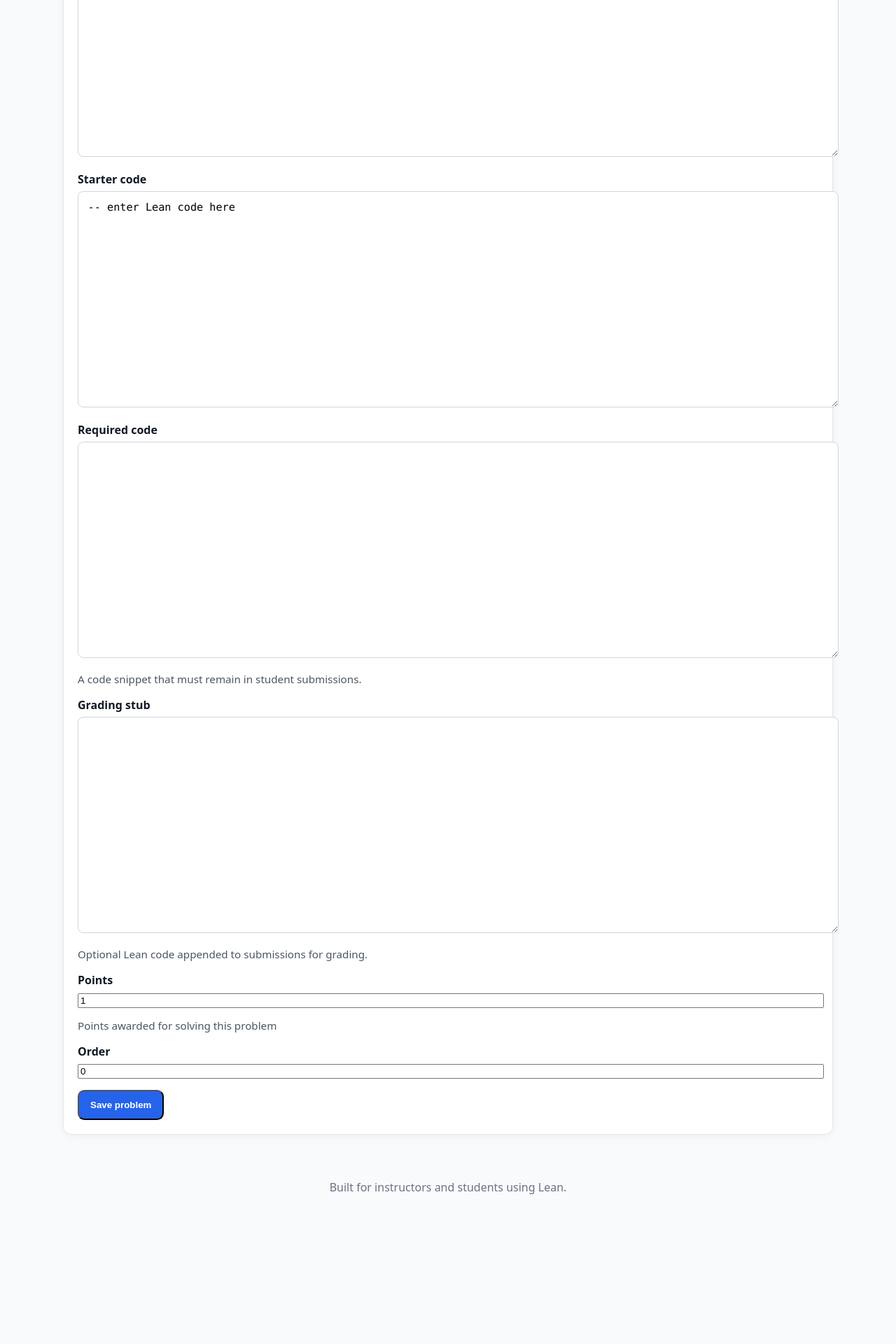
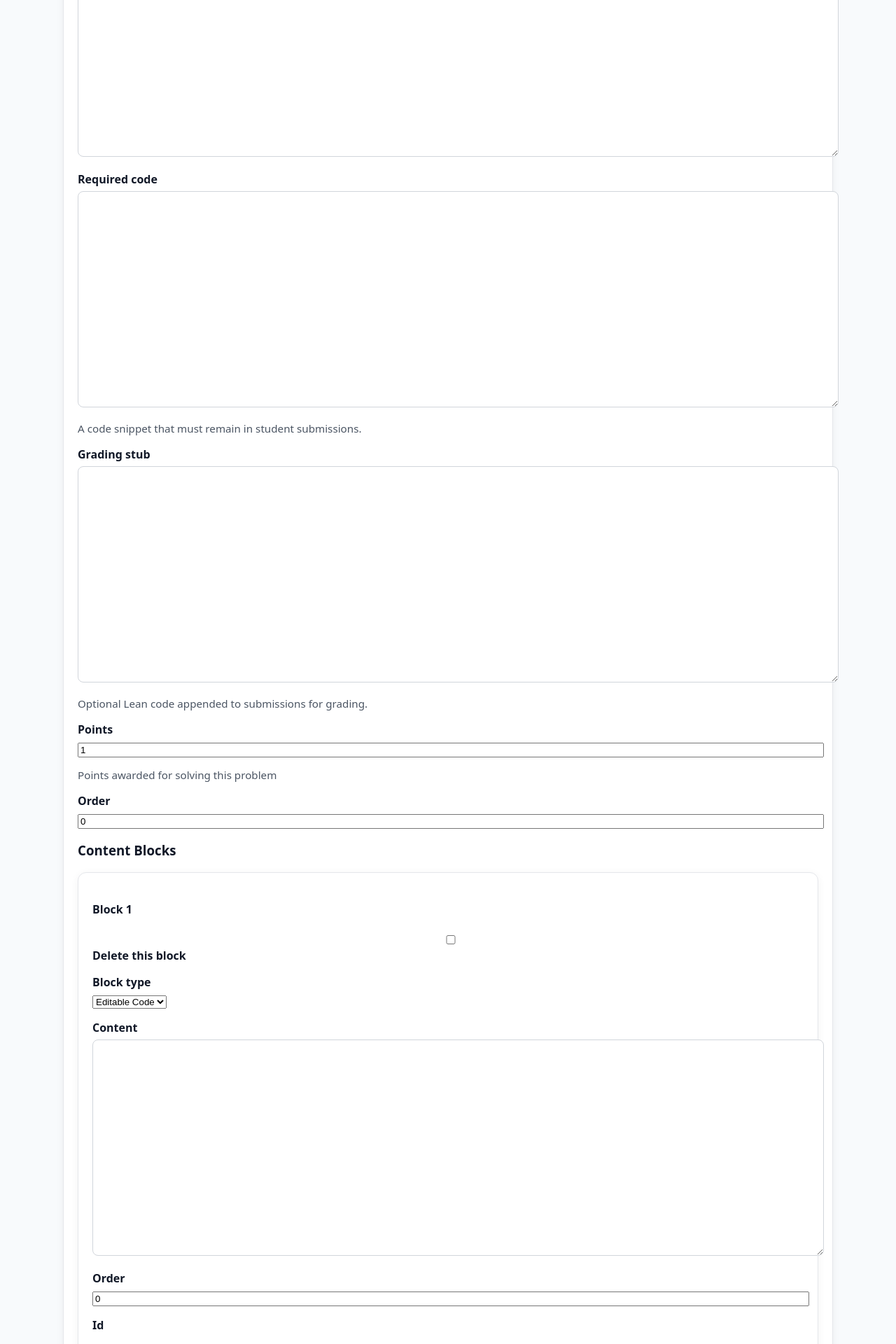
Before and after one commit to samlowe106/Pisa, a Django app: a page that uses templates/homework/problem_form.html in a window 1280 px wide. Shown: the part 406-2326 px from the top of the page at 70% size. Before the commit the page ends 2112 px from the top, so only its background shows below. Run offline with Django 5.2, Linux system fonts and the light colour scheme; a user stored in the database is signed in; tables that the repository leaves empty hold one stand-in row (values such as "Sample post").

Commit message:
Added ability for instructor to add non-editable code to assignments

```diff
--- a/homework/forms.py
+++ b/homework/forms.py
@@ -1,7 +1,7 @@
 from django import forms
 from django.contrib.auth import get_user_model
 
-from .models import Assignment, Course, Problem
+from .models import Assignment, Course, Problem, ProblemBlock
 
 User = get_user_model()
 
@@ -36,7 +36,6 @@ class ProblemForm(forms.ModelForm):
         fields = [
             "title",
             "statement",
-            "starter_code",
             "required_code",
             "grading_stub",
             "points",
@@ -44,8 +43,17 @@ class ProblemForm(forms.ModelForm):
         ]
         widgets = {
             "statement": forms.Textarea(attrs={"rows": 4}),
-            "starter_code": forms.Textarea(attrs={"rows": 14, "class": "mono"}),
             "required_code": forms.Textarea(attrs={"rows": 4, "class": "mono"}),
             "grading_stub": forms.Textarea(attrs={"rows": 6, "class": "mono"}),
             "points": forms.NumberInput(attrs={"type": "number", "min": "1"}),
         }
+
+
+class ProblemBlockForm(forms.ModelForm):
+    class Meta:
+        model = ProblemBlock
+        fields = ["block_type", "content", "order"]
+        widgets = {
+            "content": forms.Textarea(attrs={"rows": 8, "class": "mono"}),
+            "order": forms.NumberInput(attrs={"type": "number", "min": "0"}),
+        }
--- a/homework/models.py
+++ b/homework/models.py
@@ -51,7 +51,6 @@ class Problem(models.Model):
     )
     title = models.CharField(max_length=255)
     statement = models.TextField(blank=True)
-    starter_code = models.TextField(default="-- enter Lean code here\n")
     required_code = models.TextField(
         blank=True,
         default="",
@@ -73,6 +72,34 @@ class Problem(models.Model):
 
     def __str__(self):
         return f"{self.assignment.title}: {self.title}"
+
+
+class ProblemBlock(models.Model):
+    BLOCK_TYPE_TEXT = "text"
+    BLOCK_TYPE_FIXED_CODE = "fixed_code"
+    BLOCK_TYPE_EDITABLE_CODE = "editable_code"
+
+    BLOCK_TYPE_CHOICES = [
+        (BLOCK_TYPE_TEXT, "Plain Text"),
+        (BLOCK_TYPE_FIXED_CODE, "Fixed Code"),
+        (BLOCK_TYPE_EDITABLE_CODE, "Editable Code"),
+    ]
+
+    problem = models.ForeignKey(
+        Problem, on_delete=models.CASCADE, related_name="blocks"
+    )
+    block_type = models.CharField(
+        max_length=20, choices=BLOCK_TYPE_CHOICES, default=BLOCK_TYPE_EDITABLE_CODE
+    )
+    content = models.TextField(blank=True)
+    order = models.PositiveIntegerField(default=0)
+
+    class Meta:
+        ordering = ["order"]
+        unique_together = ["problem", "order"]
+
+    def __str__(self):
+        return f"{self.problem.title} - {self.get_block_type_display()} (#{self.order})"
 
 
 class Submission(models.Model):
--- a/homework/views.py
+++ b/homework/views.py
@@ -21,8 +21,8 @@ from django.views.generic import (
     View,
 )
 
-from .forms import AssignmentForm, CourseForm, ProblemForm
-from .models import Assignment, Course, Problem, Submission
+from .forms import AssignmentForm, CourseForm, ProblemBlockForm, ProblemForm
+from .models import Assignment, Course, Problem, ProblemBlock, Submission
 
 ProblemFormSet = inlineformset_factory(
     Assignment,
@@ -33,12 +33,20 @@ ProblemFormSet = inlineformset_factory(
     fields=[
         "title",
         "statement",
-        "starter_code",
         "required_code",
         "grading_stub",
         "points",
         "order",
     ],
+)
+
+ProblemBlockFormSet = inlineformset_factory(
+    Problem,
+    ProblemBlock,
+    form=ProblemBlockForm,
+    extra=1,
+    can_delete=True,
+    fields=["block_type", "content", "order"],
 )
 
 
@@ -295,11 +303,22 @@ class ProblemCreateView(LoginRequiredMixin, UserPassesTestMixin, CreateView):
     def get_context_data(self, **kwargs):
         context = super().get_context_data(**kwargs)
         context["assignment"] = self.assignment
+        if self.request.POST:
+            context["block_formset"] = ProblemBlockFormSet(self.request.POST)
+        else:
+            context["block_formset"] = ProblemBlockFormSet()
         return context
 
     def form_valid(self, form):
-        form.instance.assignment = self.assignment
-        return super().form_valid(form)
+        context = self.get_context_data()
+        block_formset = context["block_formset"]
+        if block_formset.is_valid():
+            form.instance.assignment = self.assignment
+            self.object = form.save()
+            block_formset.instance = self.object
+            block_formset.save()
+            return super().form_valid(form)
+        return self.form_invalid(form)
 
     def get_success_url(self):
         return reverse_lazy(
@@ -323,7 +342,23 @@ class ProblemUpdateView(LoginRequiredMixin, UserPassesTestMixin, UpdateView):
     def get_context_data(self, **kwargs):
         context = super().get_context_data(**kwargs)
         context["assignment"] = self.object.assignment
+        if self.request.POST:
+            context["block_formset"] = ProblemBlockFormSet(
+                self.request.POST, instance=self.object
+            )
+        else:
+            context["block_formset"] = ProblemBlockFormSet(instance=self.object)
         return context
+
+    def form_valid(self, form):
+        context = self.get_context_data()
+        block_formset = context["block_formset"]
+        if block_formset.is_valid():
+            self.object = form.save()
+            block_formset.instance = self.object
+            block_formset.save()
+            return super().form_valid(form)
+        return self.form_invalid(form)
 
     def get_success_url(self):
         return reverse_lazy("homework:problem_detail", kwargs={"pk": self.object.pk})
@@ -377,12 +412,23 @@ def grade_lean_submission(problem: Problem, code: str) -> tuple[str, str]:
             "Your submission does not include the required code snippet.",
         )
 
+    # Combine all code blocks in order
+    full_code = ""
+    for block in problem.blocks.order_by("order"):
+        if block.block_type in ["fixed_code", "editable_code"]:
+            if block.content:
+                full_code += block.content + "\n\n"
+
+    # If no blocks, use the submitted code directly
+    if not full_code.strip():
+        full_code = code
+
     source_path = None
     try:
         with tempfile.NamedTemporaryFile(
             "w+", suffix=".lean", delete=False
         ) as source_file:
-            source_file.write(code)
+            source_file.write(full_code)
             if problem.grading_stub:
                 source_file.write("\n\n")
                 source_file.write(problem.grading_stub)
--- a/templates/homework/problem_form.html
+++ b/templates/homework/problem_form.html
@@ -21,6 +21,35 @@
             {% endfor %}
         </div>
         {% endfor %}
+
+        <h3>Content Blocks</h3>
+        {{ block_formset.management_form }}
+        {% for block_form in block_formset %}
+        <div class="card" style="margin-top: 1rem; margin-bottom: 1rem;">
+            <h4>Block {{ forloop.counter }}{% if block_form.instance.pk %} (ID: {{ block_form.instance.pk }}){% endif %}</h4>
+            {% if block_formset.can_delete %}
+            <div class="field">
+                {{ block_form.DELETE }}
+                <label for="{{ block_form.DELETE.id_for_label }}">Delete this block</label>
+            </div>
+            {% endif %}
+            {% for field in block_form %}
+            {% if field.name != 'DELETE' %}
+            <div class="field">
+                <label for="{{ field.id_for_label }}">{{ field.label }}</label>
+                {{ field }}
+                {% if field.help_text %}
+                <p class="meta">{{ field.help_text }}</p>
+                {% endif %}
+                {% for error in field.errors %}
+                <p class="alert">{{ error }}</p>
+                {% endfor %}
+            </div>
+            {% endif %}
+            {% endfor %}
+        </div>
+        {% endfor %}
+
         <button class="button" type="submit">Save problem</button>
     </form>
 </div>
```
Also changed, not shown: templates/homework/problem_detail.html (+16 -1 lines), homework/migrations/0001_initial.py.
